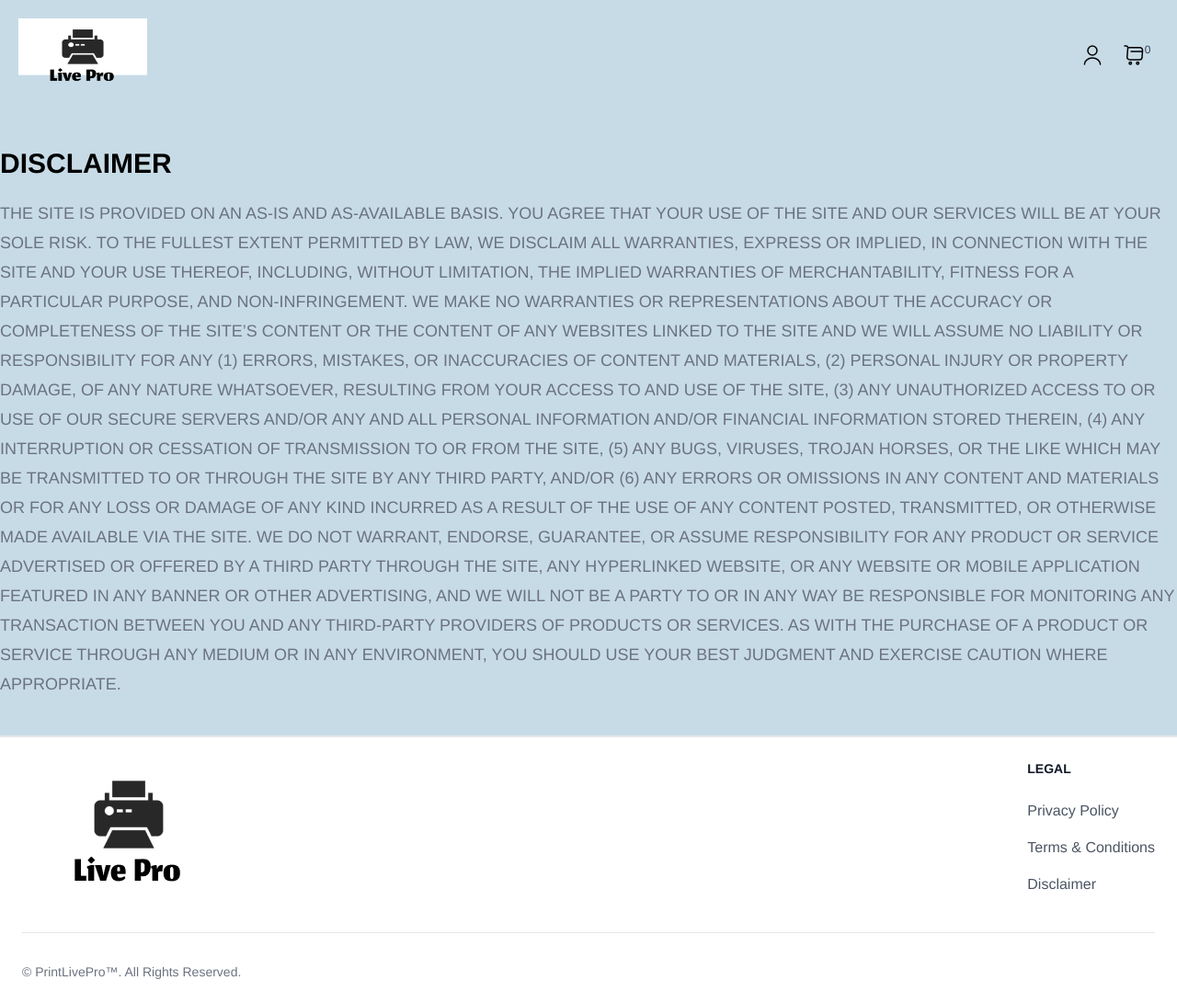
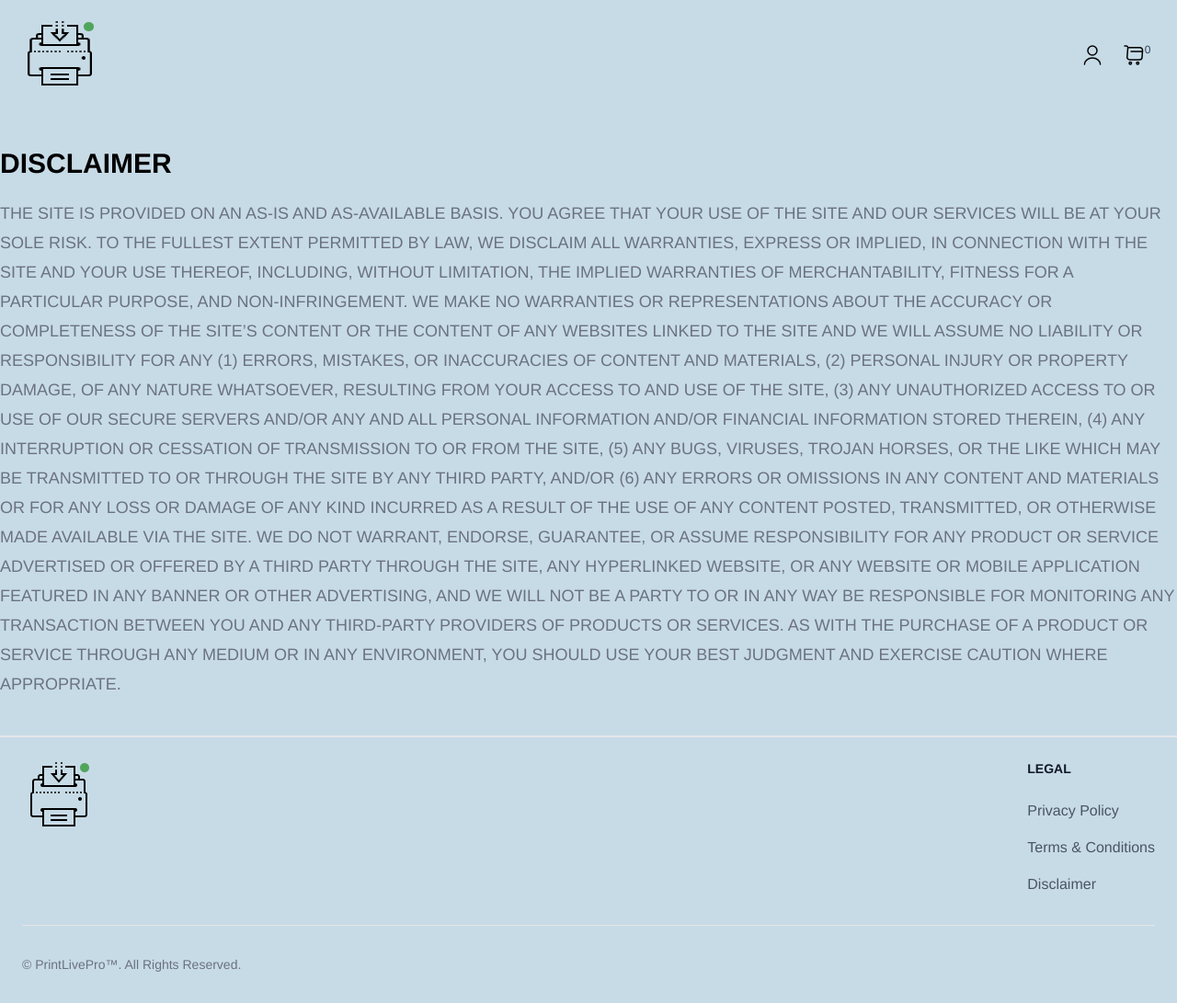
Before and after one commit to print-live-pro/prime-ninja, a Next.js app: page /disclaimer in a window 1280 px wide. Shown: the whole page at 92% size. Built offline with nearby package versions, Linux system fonts and the light colour scheme; no server answers; what tw-elements would draw is missing.

Commit message:
Nadeem: logo chnages

```diff
--- a/src/components/Footer.js
+++ b/src/components/Footer.js
@@ -33,11 +33,11 @@ const Footer = () => {
         © {currentYear} Copyright Prime Ninja
       </div>
     </footer> */}
-    <footer className="p-4 bg-white sm:p-6 dark:bg-gray-900 border-t-2">
+    <footer className="p-4 bg-[#C7DBE6] sm:p-6 dark:bg-gray-900 border-t-2">
     <div className="md:flex md:justify-between">
         <div className="mb-6 md:mb-0">
             <a href="https://flowbite.com/" className="flex items-center">
-            <Image src={Logo} alt="company-logo" className="w-3 h-3" />
+            <Image src={Logo} alt="company-logo" width="80px" height="80px" className="w-3 h-3" />
             </a>
         </div>
         <div className="grid grid-cols-2 gap-8 sm:gap-6 sm:grid-cols-3">
--- a/src/components/Header.js
+++ b/src/components/Header.js
@@ -101,7 +101,7 @@ const Header = ({ cart, addToCart, removeToCart }) => {
   return (
     <>
       <div className="flex justify-between p-5 items-center">
-        <Image src={Logo} alt="company-logo" width="140px" height="80px" className="!w-[80px] !h-[48px]"/>
+        <Image src={Logo} alt="company-logo" width="90px" height="80px" className="!w-[50px] !h-[48px]"/>
         <div className="flex">
           {user !== null ? (
             <div className="top-16 w-56 text-right z-50">
```
Also changed, not shown: public/assets/logo.png.
